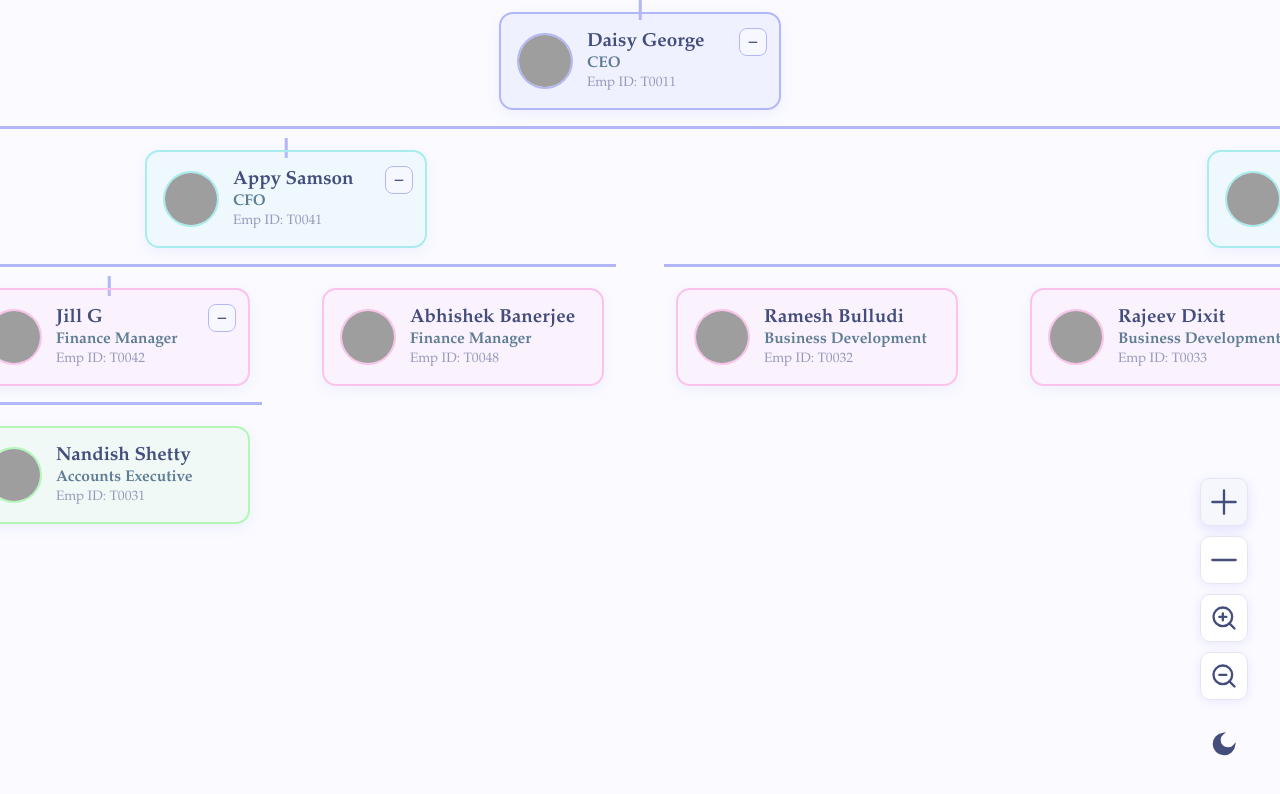
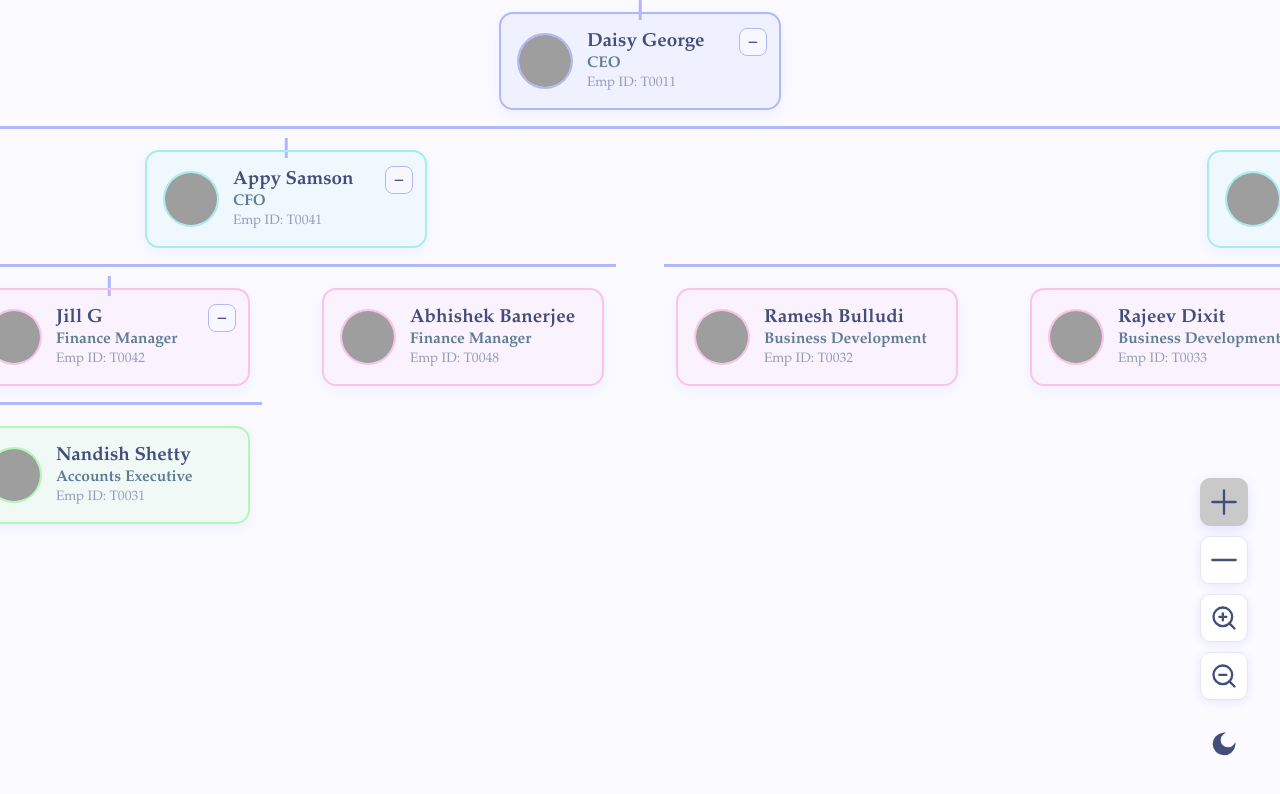
Before and after one commit to LordSpudnik/Organizational-Chart, a React (Create React App) app: page / in a window 1280 px wide. In both pictures the pointer is over the button 1224 px from the left and 502 px from the top of the page. Shown: the top 794 px of the page. Built offline with nearby package versions, Linux system fonts and the light colour scheme; grey boxes are pictures that could not be loaded; the HTML template or start-up script is replaced by a standard one.

Commit message:
changed buttons hover color

```diff
--- a/src/App.css
+++ b/src/App.css
@@ -345,7 +345,8 @@
 }
 
 .chart-controls button:hover {
-  background: #f5f7fc;
+  background: #c9c9ca;
+  border: 1.5px solid #c9c9ca;
   box-shadow: 0 4px 12px rgba(120, 110, 255, 0.18);
 }
 
```
